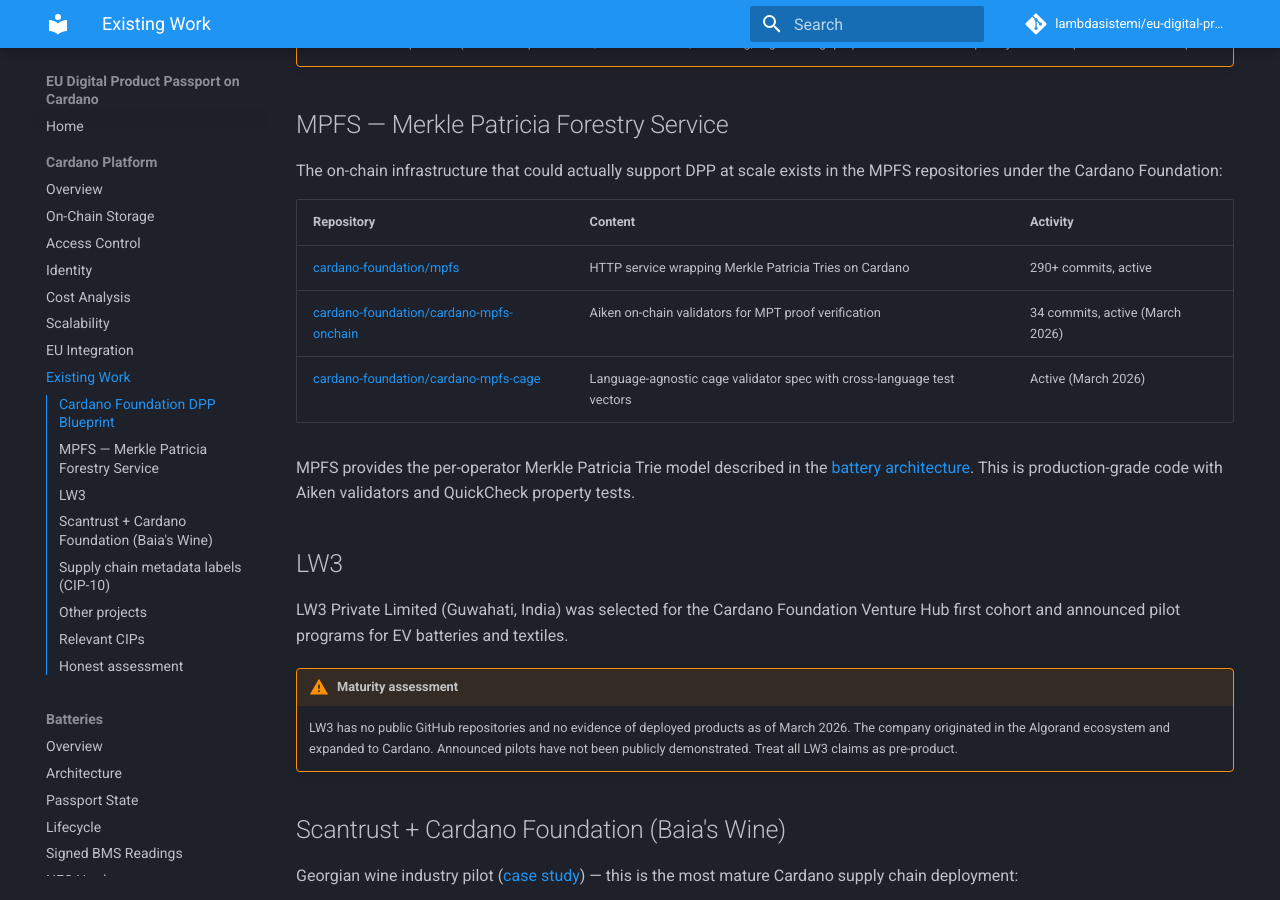
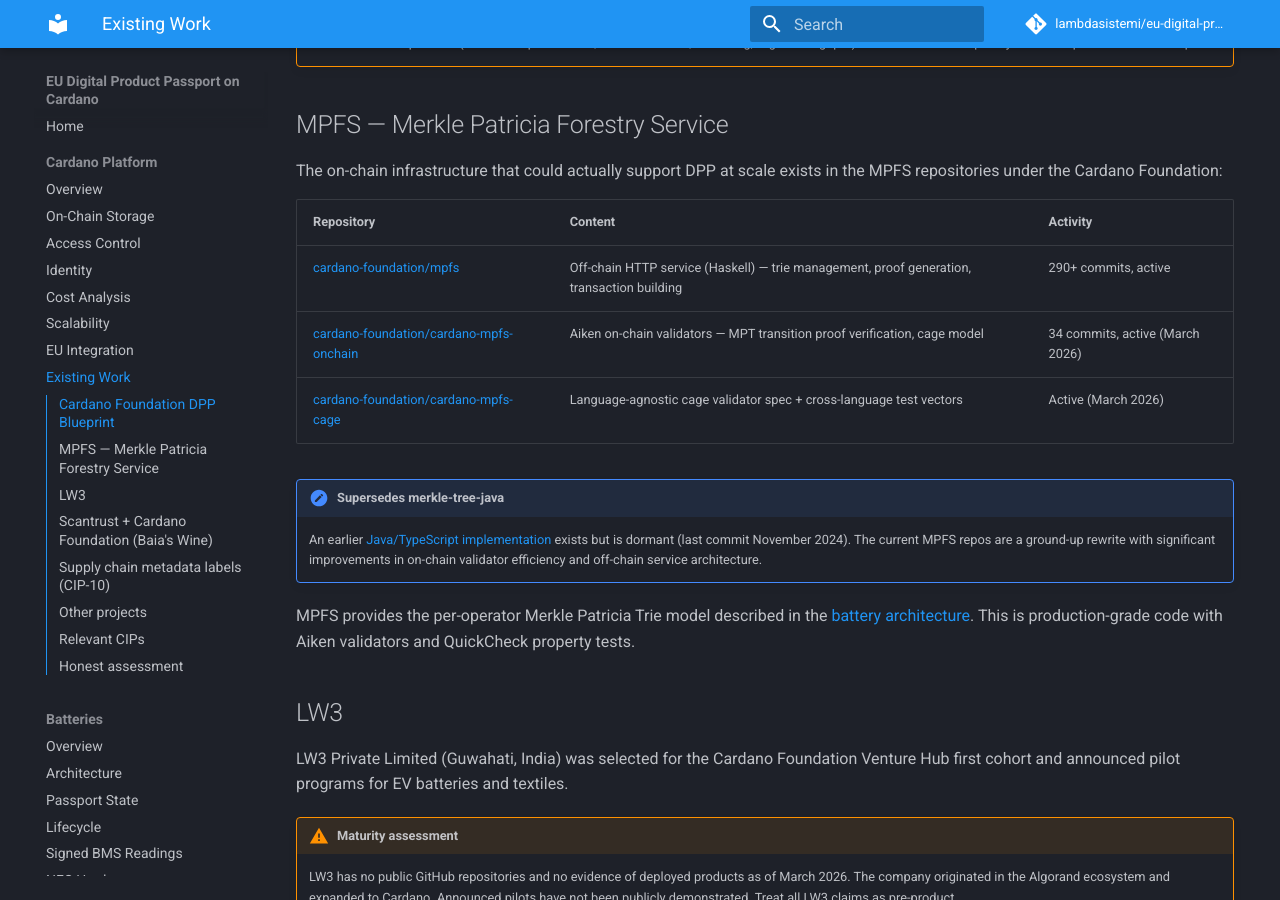
Before and after one commit to lambdasistemi/eu-digital-product-passport, an MkDocs documentation site: the page built from docs/cardano/existing-work.md, in a window 1280 px wide and 900 px high, scrolled down 448 px. Built offline with MkDocs 1.6.1 and Material for MkDocs 9.7.7, drawn with Linux system fonts in a browser that asks for light colours; comment, search, counter and statistics services are not loaded.

Commit message:
docs: distinguish current MPFS repos from legacy merkle-tree-java
Split MPFS reference into three repos (off-chain, on-chain, cage).
Mark merkle-tree-java as legacy/superseded. Add note explaining the
rewrite improves on-chain validator efficiency and off-chain architecture.
Link architecture page directly to individual MPFS repo references.

```diff
--- a/docs/cardano/existing-work.md
+++ b/docs/cardano/existing-work.md
@@ -17,9 +17,12 @@
 
 | Repository | Content | Activity |
 |-----------|---------|----------|
-| [cardano-foundation/mpfs](https://github.com/cardano-foundation/mpfs) | HTTP service wrapping Merkle Patricia Tries on Cardano | 290+ commits, active |
-| [cardano-foundation/cardano-mpfs-onchain](https://github.com/cardano-foundation/cardano-mpfs-onchain) | Aiken on-chain validators for MPT proof verification | 34 commits, active (March 2026) |
-| [cardano-foundation/cardano-mpfs-cage](https://github.com/cardano-foundation/cardano-mpfs-cage) | Language-agnostic cage validator spec with cross-language test vectors | Active (March 2026) |
+| [cardano-foundation/mpfs](https://github.com/cardano-foundation/mpfs) | Off-chain HTTP service (Haskell) — trie management, proof generation, transaction building | 290+ commits, active |
+| [cardano-foundation/cardano-mpfs-onchain](https://github.com/cardano-foundation/cardano-mpfs-onchain) | Aiken on-chain validators — MPT transition proof verification, cage model | 34 commits, active (March 2026) |
+| [cardano-foundation/cardano-mpfs-cage](https://github.com/cardano-foundation/cardano-mpfs-cage) | Language-agnostic cage validator spec + cross-language test vectors | Active (March 2026) |
+
+!!! note "Supersedes merkle-tree-java"
+    An earlier [Java/TypeScript implementation](https://github.com/cardano-foundation/merkle-tree-java) exists but is dormant (last commit November 2024). The current MPFS repos are a ground-up rewrite with significant improvements in on-chain validator efficiency and off-chain service architecture.
 
 MPFS provides the per-operator Merkle Patricia Trie model described in the [battery architecture](../sectors/batteries/architecture.md). This is production-grade code with Aiken validators and QuickCheck property tests.
 
```
Also changed, not shown: docs/cardano/overview.md (+1 -1 lines), docs/references.md (+4 -1 lines), docs/sectors/batteries/architecture.md (+3 -3 lines).
